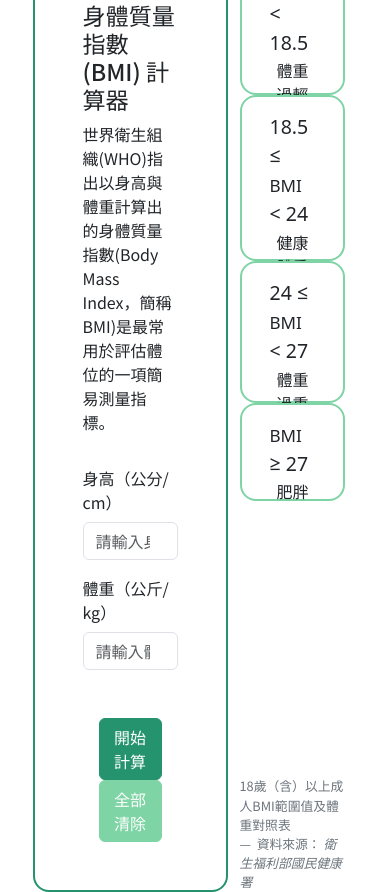
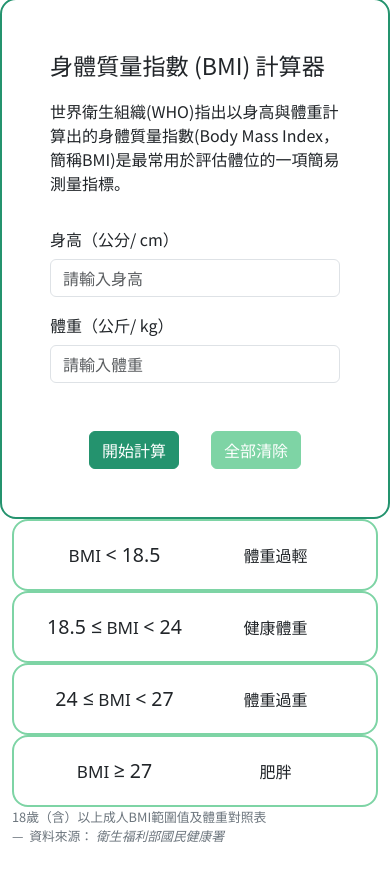
Before and after one commit to LynnLo30/BMI-calculator, a Vue app: page / in a window 390 px wide. After the commit the page ends 846 px from the top, so only its background shows below. Built offline with nearby package versions, Linux system fonts and the light colour scheme.

Commit message:
feat: add Responsive Web Design with font, layout, and columns
style: update .grade-card height unit for RWD compatibility

```diff
--- a/src/App.vue
+++ b/src/App.vue
@@ -79,10 +79,10 @@
 
 <template>
   <div class="container position-relative vh-100 d-flex justify-content-center align-items-center">
-    <div class="row justify-content-center">
-      <div class="calculator-box col-6 card p-5">
+    <div class="row justify-content-evenly">
+      <div class="calculator-box col-12 col-md-6 card p-5">
         <div class="bmi-header mb-3">
-          <h3 class="title">身體質量指數 (BMI) 計算器</h3>
+          <p class="title fs-3">身體質量指數 (BMI) 計算器</p>
           <p class="description">世界衛生組織(WHO)指出以身高與體重計算出的身體質量指數(Body Mass
             Index，簡稱BMI)是最常用於評估體位的一項簡易測量指標。</p>
         </div>
@@ -104,23 +104,28 @@
           </div>
         </form>
       </div>
-      <div class="result-box col-4 d-flex flex-column justify-content-between">
+      <div class="result-box col-12 col-md-4 d-flex flex-column justify-content-between">
         <div class="grade-card d-flex flex-column justify-content-evenly">
           <div class="card" v-for="grade in BMIGrades" :key="grade.label" :class="[
             grade.label,
             currentGrade ? (currentGrade === grade.label ? '-highlight' : 'd-none') : ''
           ]">
             <div class="card-body row align-items-center mx-1">
-              <p class="card-title col m-0 numberStyle" v-html="grade.rangeTxt"></p>
-              <p class="card-text col text-center">{{ grade.text }}</p>
+              <p class="card-title col-6 col-md-12 col-lg-6 m-0 numberStyle"
+                v-html="grade.rangeTxt"></p>
+              <p class="card-text col-6 col-md-12 col-lg-6 text-center">{{ grade.text }}</p>
             </div>
           </div>
         </div>
         <div v-if="isShow" class="resultData mx-auto">
-          <h6>你的 BMI 為 <span class="userBMI numberStyle">{{ result.BMI }}</span></h6>
-          <h6>正常體重範圍：<span class="idealWeight numberStyle">{{ result.minWeight }} ～ {{
-            result.maxWeight }}</span>
-          </h6>
+          <p class="fz-6 mb-2">你的 BMI 為
+            <span class="userBMI numberStyle">{{ result.BMI }}</span>
+          </p>
+          <p class="fz-6">正常體重範圍：
+            <span class="idealWeight numberStyle">
+              {{ result.minWeight }} ～ {{ result.maxWeight }}
+            </span>
+          </p>
         </div>
         <figure class="caption-text">
           <p class="text-secondary">18歲（含）以上成人BMI範圍值及體重對照表</p>
@@ -164,13 +169,17 @@
   }
 
   .grade-card {
-    height: 65vh;
+    height: 80%;
 
     >.card {
       min-height: 4.5rem;
 
       .card-title {
         padding: 0 .5rem;
+
+        @include media-breakpoint-down(lg) {
+          text-align: center;
+        }
       }
     }
   }
```
